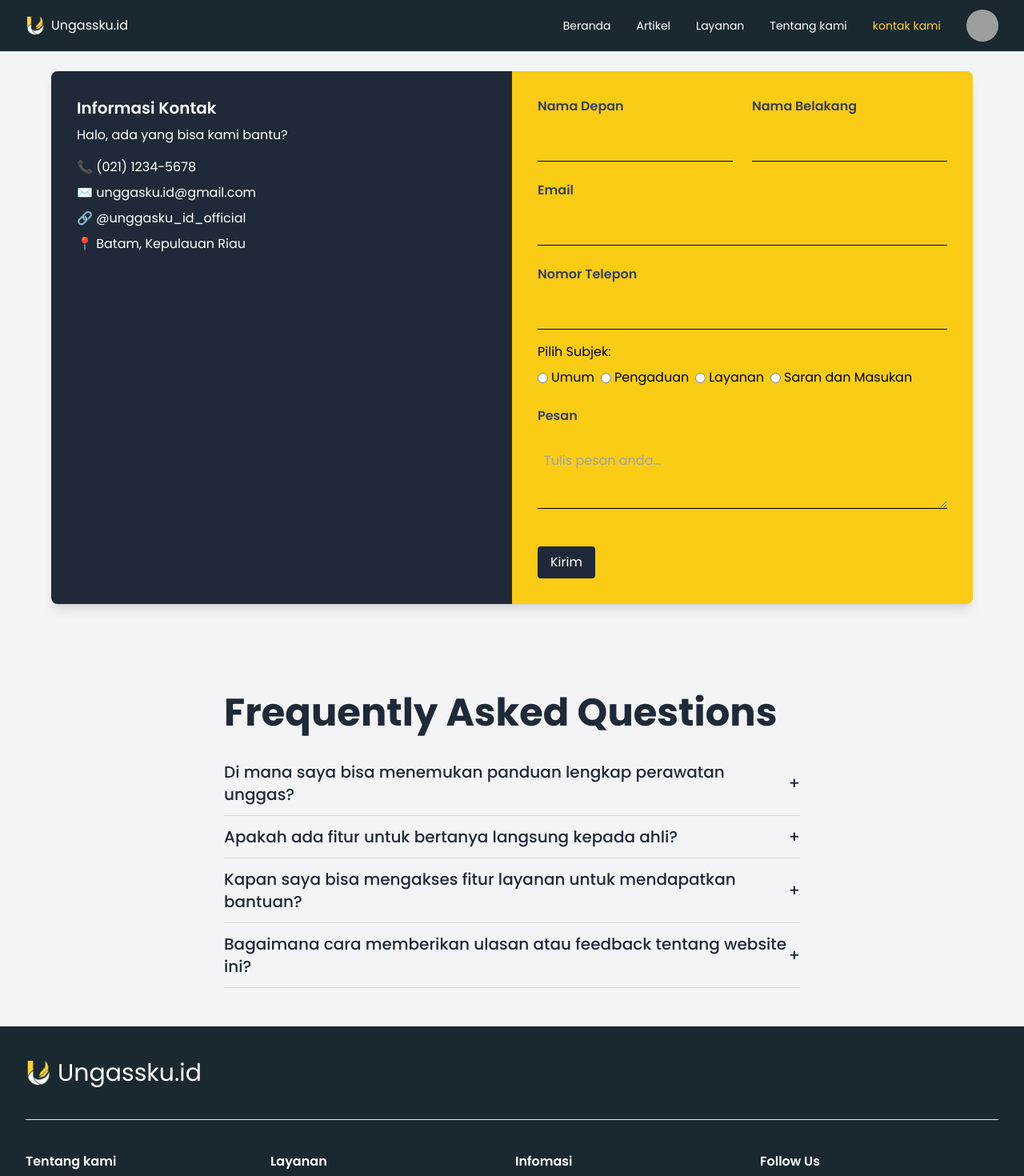
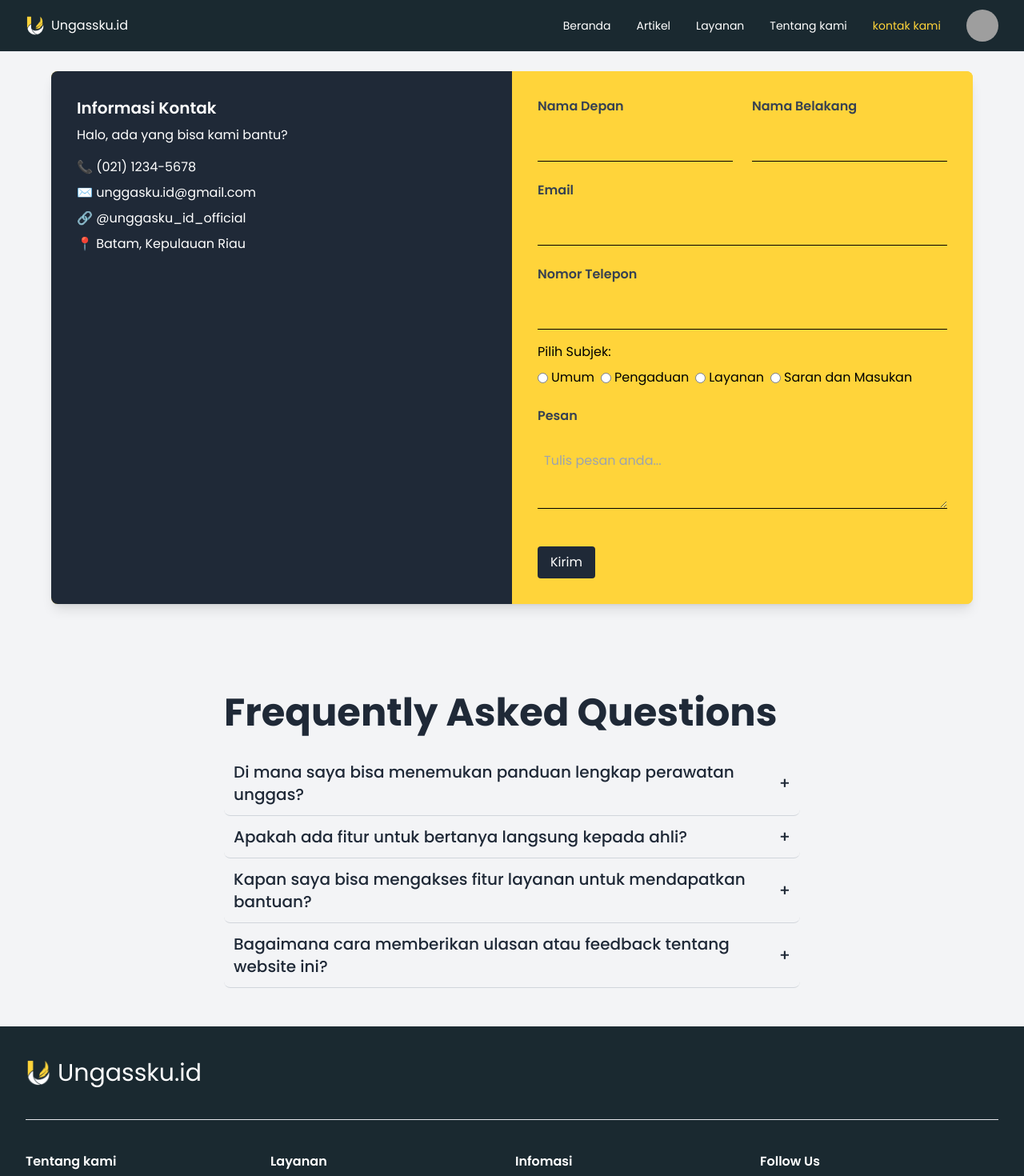
Before and after one commit to Ariemaharrucha/unggasku-fe, a React (Vite) app: page /kontak_kami in a window 1280 px wide. Shown: the top 1470 px of the page at 80% size. Built offline with nearby package versions, Linux system fonts and the light colour scheme; grey boxes are pictures that could not be loaded.

Commit message:
Memperbarui Contact #2

```diff
--- a/src/pages/clients/Contact.jsx
+++ b/src/pages/clients/Contact.jsx
@@ -6,7 +6,7 @@ const Contact= () => {
     <Layout>
     <div className="font-poppins flex flex-col items-center p-6 bg-gray-100 min-h-screen">
       <div className="w-full max-w-6xl mb-10">
-        <div className="bg-yellow-400 rounded-lg shadow-lg overflow-hidden flex flex-col md:flex-row">
+        <div className="bg-secondary-300 rounded-lg shadow-lg overflow-hidden flex flex-col md:flex-row">
 
           <div className="bg-gray-800 text-white p-8 md:w-1/2">
             <h2 className="text-xl font-semibold">Informasi Kontak</h2>
@@ -19,7 +19,7 @@ const Contact= () => {
             </ul>
           </div>
 
-          <div className="p-8 bg-yellow-400 md:w-1/2">
+          <div className="p-8 bg-secondary-300 md:w-1/2">
             <form>
               <form>
                 <div className="grid grid-cols-2 gap-6">
@@ -112,7 +112,7 @@ const FAQSection = () => {
 const FAQItem = ({ question, answer }) => {
   const [open, setOpen] = React.useState(false);
   return (
-    <div className={`border-b py-3 ${open ? 'border-b-2 border-yellow-400' : 'border-gray-300'}`}>
+    <div className={`py-3 px-3 ${open ? 'bg-secondary-300' : 'bg-gray'} border-b ${open ? 'bg-secondary-300' : 'border-gray-300'} rounded-lg`}>
       <button
         onClick={() => setOpen(!open)}
         className="flex justify-between items-center w-full text-left font-medium text-gray-800 text-xl"
@@ -121,7 +121,7 @@ const FAQItem = ({ question, answer }) => {
         <span>{open ? '−' : '+'}</span>
       </button>
       {open && (
-        <p className="mt-2 text-gray-600 text-xl bg-yellow-400 p-2 rounded">
+        <p className="mt-2 text-gray-600 text-xl p-2">
           {answer}
         </p>
       )}
```
